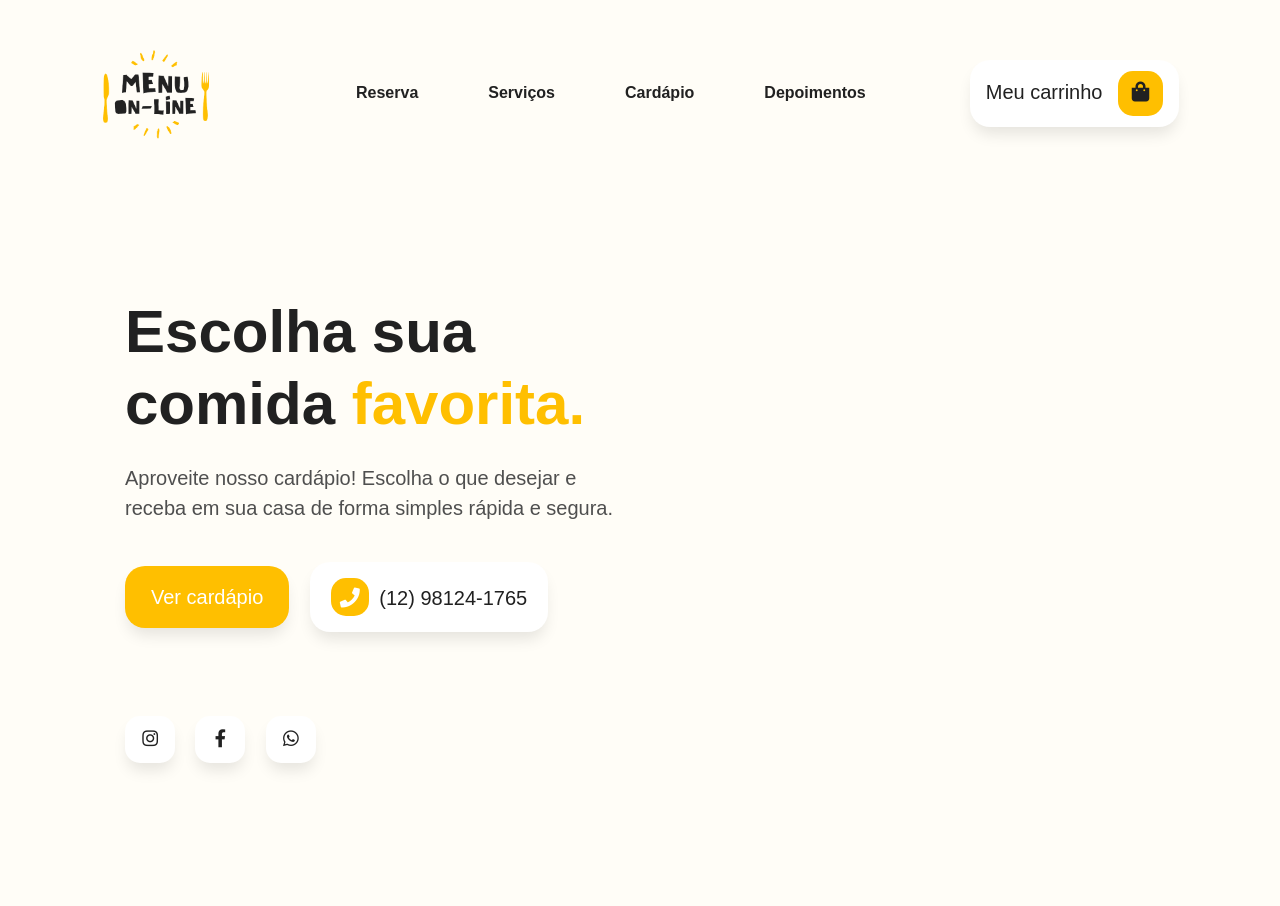
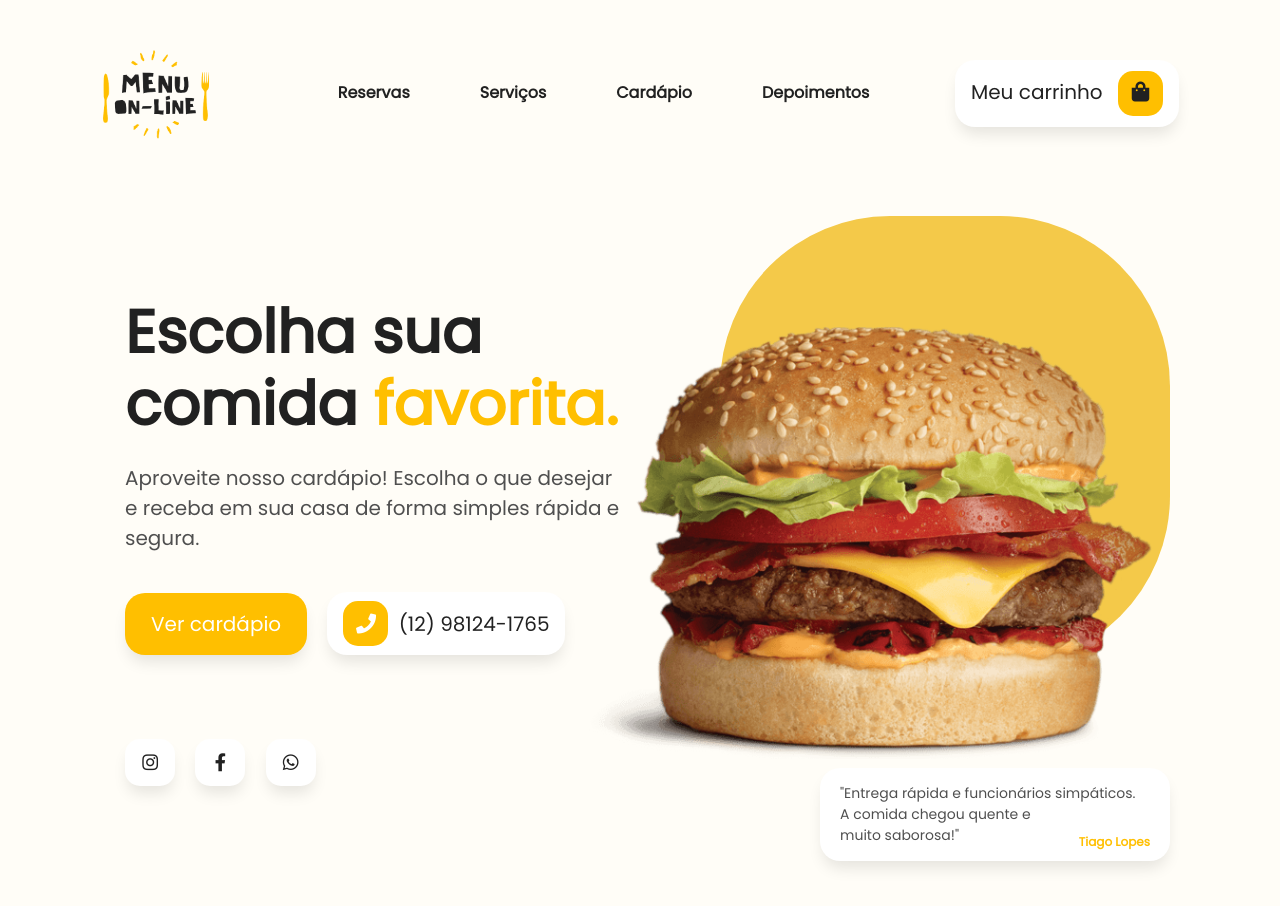
Before and after one commit to DanielPMorais/cardapio-online, a plain HTML site: page index.html in a window 1280 px wide. Drawn offline with Linux system fonts and the light colour scheme.

Commit message:
"Updated HTML structure for banner section"

```diff
--- a/css/style.css
+++ b/css/style.css
@@ -1,3 +1,12 @@
+@font-face {
+    font-family: 'PoppinsMedium';
+    src: url('../fonts/Poppins-Medium.otf');
+}
+@font-face {
+    font-family: 'PoppinsRegular';
+    src: url('../fonts/Poppins-Regular.otf');
+}
+
 :root{
     --color-background: #fffdf7;
     --color-black: #212121;
@@ -41,6 +50,11 @@ a.navbar-brand{
     border-radius: 20px;
     font-size: 20px;
     box-shadow: 0px 10px 15px -3px rgba(0, 0, 0, 0.1);
+}
+
+.btn-white.active,
+.btn-white:hover{
+    background-color: var(--color-primary);
 }
 
 .btn-icon{
@@ -91,17 +105,17 @@ a.navbar-brand{
 }
 
 .btn-icon-left{
-    padding: 15px 20px;
+    padding: 8px 15px 8px 15px;
 }
 
 .btn-icon-left span.icon-left{
     display: inline-block;
     color: var(--color-white);
     background-color: var(--color-primary);
-    width: 38px;
-    height: 38px;
+    width: 45px;
+    height: 45px;
     border-radius: 15px;
-    padding-top: 5px;
+    padding-top: 8px;
     text-align: center;
     margin-right: 5px;
 }
@@ -115,3 +129,44 @@ a.navbar-brand{
 .btn-social{
     width: 50px;
 }
+
+.card-banner{
+    height: 450px;
+    width: 450px;
+    border-radius: 170px;
+    background-color: #f4c949;
+    position: absolute;
+    right: 0;
+    top: -80px;
+}
+
+.img-banner img{
+    position: absolute;
+    width: 570px;
+    top: 30px;
+    right: 15px;
+}
+
+.card{
+    border-radius: 20px;
+    padding: 15px 20px;
+    font-size: 20px;
+    box-shadow: 0px 10px 15px -3px rgba(0, 0, 0, 0.1) !important;
+    border: none !important;
+}
+
+.card-case{
+    width: 350px;
+    font-size: 14px;
+    position: absolute;
+    right: 0;
+    bottom: -75px;
+}
+
+.card-case-name{
+    position: absolute;
+    font-size: 12px;
+    color: var(--color-primary);
+    right: 20px;
+    bottom: 10px;
+}
--- a/index.html
+++ b/index.html
@@ -27,7 +27,7 @@
                 <div class="collapse navbar-collapse" id="navbarNavDropdown">
                   <ul class="navbar-nav ml-auto mr-auto">
                     <li class="nav-item">
-                      <a class="nav-link" href="#reservas"><b>Reserva</b></a>
+                      <a class="nav-link" href="#reservas"><b>Reservas</b></a>
                     </li>
                     <li class="nav-item">
                       <a class="nav-link" href="#servicos"><b>Serviços</b></a>
@@ -84,7 +84,18 @@
                     </a>
                 </div>
                 <div class="col-6">
-
+                    <div class="card-banner"></div>
+                    <div class="d-flex img-banner">
+                        <img src="img/burguer.png" alt="hamburguer">
+                    </div>
+                    <div class="card card-case">
+                        "Entrega rápida e funcionários simpáticos.
+                        <br>A comida chegou quente e <br>
+                        muito saborosa!"
+                        <span class="card-case-name">
+                            <b>Tiago Lopes</b>
+                        </span>
+                    </div>
                 </div>
             </div>
         </div>
```
